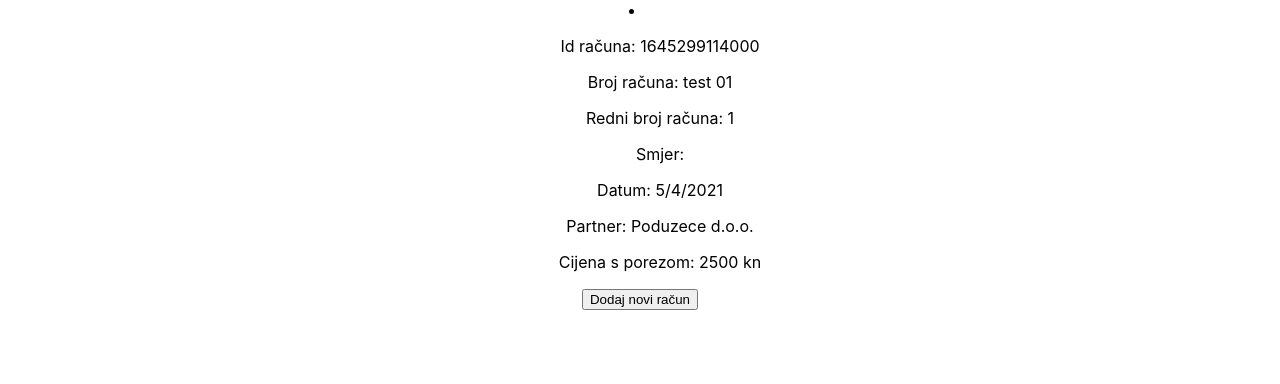
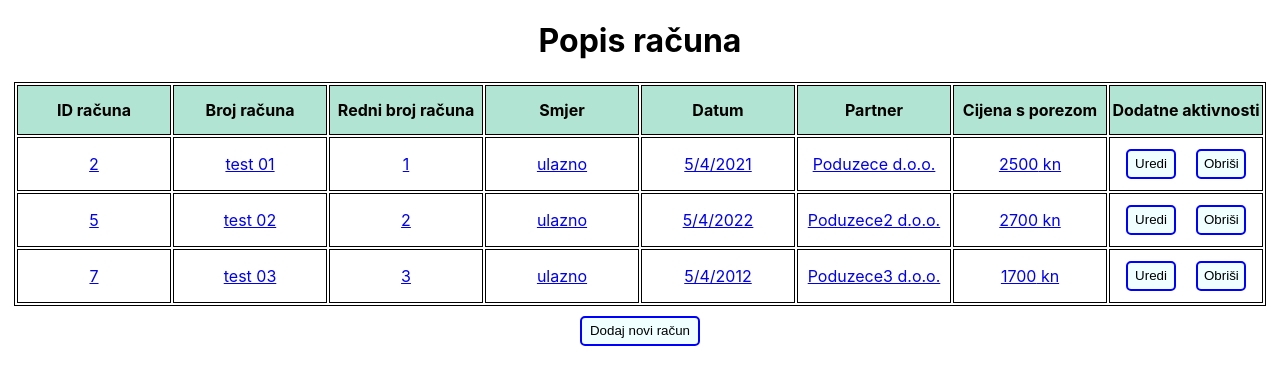
Before and after one commit to CROmarcos/sedamit_zadatak, a React (Create React App) app: page / in a window 1280 px wide. Shown: the top 384 px of the page. Built offline with nearby package versions, Linux system fonts and the light colour scheme.

Commit message:
Single page aplikacija
Napravljen zaseban branch za single page aplikaciju radi testiranja

```diff
--- a/src/App.tsx
+++ b/src/App.tsx
@@ -1,17 +1,92 @@
-import { Route, Routes } from 'react-router-dom';
+// @ts-ignore: Object is possibly 'null'.
+
+import { useState } from 'react';
 import './App.css';
-
-//Pages
-import NoviRacun from './Pages/NoviRacun';
-import Pocetna from './Pages/Pocetna';
+import DodajRacun from './Components/DodajRacun/DodajRacun';
+import ListaRacuna from './Components/ListaRacuna/ListaRacuna';
+import IRacun from './Interface';
 
 function App() {
+  const [racuni, setRacuni] = useState<IRacun["racuni"]>([{
+    id: 2,
+    broj_racuna: "test 01",
+    redni_broj_racuna: 1,
+    smjer: "ulazno",
+    datum_racuna: new Date('May 04, 2021'),
+    rok_placanja: new Date('March 03, 2022'),
+    naziv_partnera: "Poduzece d.o.o.",
+    adresa_partnera: "",
+    oib: '02325566821',
+    iznos_prije_poreza: 2000,
+    porez: 25,
+    iznos_poreza: 500,
+    cijena_s_porezom: 2500
+  },
+  {
+    id: 5,
+    broj_racuna: "test 02",
+    redni_broj_racuna: 2,
+    smjer: "ulazno",
+    datum_racuna: new Date('May 04, 2022'),
+    rok_placanja: new Date('March 03, 2023'),
+    naziv_partnera: "Poduzece2 d.o.o.",
+    adresa_partnera: "",
+    oib: '02325562221',
+    iznos_prije_poreza: 2000,
+    porez: 26,
+    iznos_poreza: 400,
+    cijena_s_porezom: 2700
+  },
+  {
+    id: 7,
+    broj_racuna: "test 03",
+    redni_broj_racuna: 3,
+    smjer: "ulazno",
+    datum_racuna: new Date('May 04, 2012'),
+    rok_placanja: new Date('March 03, 2013'),
+    naziv_partnera: "Poduzece3 d.o.o.",
+    adresa_partnera: "",
+    oib: '02321562221',
+    iznos_prije_poreza: 1000,
+    porez: 16,
+    iznos_poreza: 160,
+    cijena_s_porezom: 1700
+  }])
+
+  function prikaziUnos(){
+    let x=document.getElementById("popis")
+    let y=document.getElementById("dodaj")
+    if(x != null) {
+      x.style.display = "none"
+    }
+    if(y!=null){
+      y.style.display="block"
+    }
+  }
+
+  function prikaziPopis(){
+    let x=document.getElementById("dodaj")
+    let y=document.getElementById("popis")
+    if(x != null) {
+      x.style.display = "none"
+    }
+    if(y!=null){
+      y.style.display="block"
+    }
+  }
+
   return (
     <div className="App">
-        <Routes>
-          <Route path='/' element={Pocetna()} />
-          <Route path='/noviracun' element={NoviRacun()} />
-        </Routes>
+      <div id='popis' className='Popis'>
+        <h1>Popis računa</h1>
+        <ListaRacuna racuni={racuni} />
+        <button onClick={prikaziUnos}>Dodaj novi račun</button>
+      </div>
+      <div id='dodaj' className='Dodaj'>
+        <DodajRacun racuni={racuni} setRacuni={setRacuni} />
+        <button onClick={prikaziPopis}>Spremi račun</button>
+        <button onClick={prikaziPopis}>Odustani</button>
+      </div>
     </div>
   );
 }
--- a/src/Components/DodajRacun/DodajRacun.scss
+++ b/src/Components/DodajRacun/DodajRacun.scss
@@ -0,0 +1,22 @@
+.DodajRacun {
+    &__izracun {
+        visibility: hidden;
+    }
+}
+
+input {
+    width: 250px;
+    height: 30px;
+    margin-bottom: 10px;
+
+    &--RB {
+        display: inline;
+        font-size: small;
+    }
+}
+
+.RadioButton {
+    width: 15px;
+    height: 15px;
+    margin: 5;
+}
--- a/src/Components/DodajRacun/DodajRacun.tsx
+++ b/src/Components/DodajRacun/DodajRacun.tsx
@@ -1,19 +1,112 @@
+import React, { useState } from "react"
 import IRacun from "../../Interface"
+import "./DodajRacun.scss"
 
-const DodajRacun = () => {
+interface IProps {
+    setRacuni: React.Dispatch<React.SetStateAction<IRacun["racuni"]>>
+    racuni: IRacun["racuni"]
+}
+
+const DodajRacun: React.FC<IProps> = ({ racuni, setRacuni }) => {
+
+    let brojac = 1;
+    let iznosPoreza = 0;
+    let cijenaSPorezom = 0;
+
+    const [input, setInput] = useState({
+        id: "",
+        broj_racuna: "",
+        redni_broj_racuna: "",
+        smjer: "",
+        datum_racuna: new Date(),
+        rok_placanja: new Date(),
+        naziv_partnera: "",
+        adresa_partnera: "",
+        oib: '',
+        iznos_prije_poreza: "",
+        porez: "",
+        iznos_poreza: "",
+        cijena_s_porezom: ""
+    })
+
+    const handleChange = (e: React.ChangeEvent<HTMLInputElement>) => {
+        setInput({
+            ...input,
+            [e.target.name]: e.target.value
+        })
+    }
+
+    const izracunajPorez = () => {
+        if (!input.iznos_prije_poreza || !input.porez) return
+        iznosPoreza = parseFloat(input.iznos_prije_poreza) * parseInt(input.porez) / 100
+        cijenaSPorezom = parseFloat(input.iznos_prije_poreza) + parseFloat(input.iznos_poreza)
+        var x = document.getElementById("porez")
+        if (x?.style.visibility === "hidden") {
+            x!.style.visibility = "visible"
+        }
+    }
+
+    const spremiRacun = () => {
+        if (!input.broj_racuna || !input.naziv_partnera || !input.iznos_prije_poreza) return
+        setRacuni([
+            ...racuni,
+            {
+                id: Date.now(),
+                broj_racuna: input.broj_racuna,
+                redni_broj_racuna: brojac,
+                smjer: "ulazno",
+                datum_racuna: new Date('May 04, 2021'),
+                rok_placanja: new Date('May 07, 2021'),
+                naziv_partnera: input.naziv_partnera,
+                adresa_partnera: input.adresa_partnera,
+                oib: input.oib,
+                iznos_prije_poreza: parseFloat(input.iznos_prije_poreza),
+                porez: parseFloat(input.porez),
+                iznos_poreza: iznosPoreza,
+                cijena_s_porezom: cijenaSPorezom
+            }
+        ])
+        setInput({
+            id: "",
+            broj_racuna: "",
+            redni_broj_racuna: "",
+            smjer: "",
+            datum_racuna: new Date(),
+            rok_placanja: new Date(),
+            naziv_partnera: "",
+            adresa_partnera: "",
+            oib: '',
+            iznos_prije_poreza: "",
+            porez: "",
+            iznos_poreza: "",
+            cijena_s_porezom: ""
+        })
+        brojac++
+    }
+
     return (
         <div className="DodajRacun">
             <div className="DodajRacun__unos">
-                <input type="text" name="broj_racuna" />
-                <input type="date" name="datum_racuna" />
-                <input type="date" name="rok_placanja" />
-                <input type="text" name="naziv_partnera" />
-                <input type="text" name="adresa_partnera" />
-                <input type="text" name="oib" />
-                <input type="text" name="iznos_prije_poreza" />
-                <input type="text" name="porez" /></div>
-            <button>Izračunaj porez</button>
-            <button>Podnesi račun</button>
+                <p>{brojac}</p>
+                <div className="Input"><p>Broj računa: </p><input type="text" name="broj_racuna" value={input.broj_racuna} onChange={handleChange} /></div>
+                <div className="Input"><p>Datum otvaranja računa: </p><input type="date" name="datum_racuna" /></div>
+                <div className="Input"><p>Rok plaćanja: </p><input type="date" name="rok_placanja" /></div>
+                <div className="Input"><p>Poslovni partner: </p><input type="text" name="naziv_partnera" value={input.naziv_partnera} onChange={handleChange} /></div>
+                <div className="Input"><p>Adresa poslovnog partnera: </p><input type="text" name="adresa_partnera" value={input.adresa_partnera} onChange={handleChange} /></div>
+                <div className="Input--RB">
+                    <input className="RadioButton" type="radio" id="ulazno" name="smjer" value={input.smjer} /><label>Ulazni račun</label>
+                    <input className="RadioButton" type="radio" id="izlazno" name="smjer" value={input.smjer} /><label>Izlazni račun</label>
+                </div>
+                <div className="Input"><p>OIB: </p><input type="text" name="oib" value={input.oib} onChange={handleChange} /></div>
+                <div className="Input"><p>Iznos prije poreza: </p><input type="text" name="iznos_prije_poreza" value={input.iznos_prije_poreza} onChange={handleChange} /></div>
+                <div className="Input"><p>Porez: </p><input type="text" name="porez" value={input.porez} onChange={handleChange} /><p> %</p></div>
+            </div>
+            <div id="porez" className="DodajRacun__izracun">
+                <p>Iznos poreza: {iznosPoreza} kn</p>
+                <p>Cijena s porezom: {cijenaSPorezom} kn</p>
+            </div>
+            <button onClick={izracunajPorez}>Izračunaj porez</button>
+            <button onClick={spremiRacun}>Podnesi račun</button>
         </div>
     )
 }
--- a/src/Components/ListaRacuna/ListaRacuna.scss
+++ b/src/Components/ListaRacuna/ListaRacuna.scss
@@ -1,3 +1,9 @@
 .Lista {
-    width: auto;
+    margin: auto;
+    margin-top: 10px;
+    border: 1px solid;
+
+    &--btn {
+        width: 50px;
+    }
 }
--- a/src/Components/ListaRacuna/ListaRacuna.tsx
+++ b/src/Components/ListaRacuna/ListaRacuna.tsx
@@ -1,20 +1,35 @@
+import { Link } from "react-router-dom"
 import IRacun from "../../Interface"
+import "./ListaRacuna.scss"
 
 const ListaRacuna: React.FC<IRacun> = ({ racuni }) => {
     return (
-        <li className="Lista">
+        <>
+        <table className="Lista">
+            <tr>
+                <th>ID računa</th>
+                <th>Broj računa</th>
+                <th>Redni broj računa</th>
+                <th>Smjer</th>
+                <th>Datum</th>
+                <th>Partner</th>
+                <th>Cijena s porezom</th>
+                <th>Dodatne aktivnosti</th>
+            </tr>
             {racuni.map(racun =>
-                <ul>
-                    <p>Id računa: {racun.id}</p>
-                    <p>Broj računa: {racun.broj_racuna}</p>
-                    <p>Redni broj računa: {racun.redni_broj_racuna}</p>
-                    <p>Smjer: {racun.smjer}</p>
-                    <p>Datum: {racun.datum_racuna.toLocaleDateString()}</p>
-                    <p>Partner: {racun.naziv_partnera}</p>
-                    <p>Cijena s porezom: {racun.cijena_s_porezom} kn</p>
-                </ul>
+                <tr>
+                    <td><Link to="/detalji">{racun.id}</Link></td>
+                    <td><Link to="/detalji">{racun.broj_racuna}</Link></td>
+                    <td><Link to="/detalji">{racun.redni_broj_racuna}</Link></td>
+                    <td><Link to="/detalji">{racun.smjer}</Link></td>
+                    <td><Link to="/detalji">{racun.datum_racuna.toLocaleDateString()}</Link></td>
+                    <td><Link to="/detalji">{racun.naziv_partnera}</Link></td>
+                    <td><Link to="/detalji">{racun.cijena_s_porezom} kn</Link></td>
+                    <td><button className="Lista--btn">Uredi</button><button className="Lista--btn" onClick={()=>racuni.splice(racun.id)}>Obriši</button></td>
+                </tr>
             )}
-        </li>
+        </table>
+        </>
     )
 }
 
--- a/src/Pages/NoviRacun.tsx
+++ /dev/null
@@ -1,12 +0,0 @@
-import DodajRacun from "../Components/DodajRacun/DodajRacun"
-
-const NoviRacun = () => {
-    return (
-        <div>
-            <h2>Napravi novi račun:</h2>
-            <DodajRacun />
-        </div>
-    )
-}
-
-export default NoviRacun
--- a/src/Pages/Pocetna.tsx
+++ /dev/null
@@ -1,33 +0,0 @@
-import { useState } from "react"
-import { Link } from "react-router-dom"
-import ListaRacuna from "../Components/ListaRacuna/ListaRacuna"
-import IRacun from "../Interface"
-
-const Pocetna = () => {
-
-    const [racuni, setRacuni] = useState<IRacun["racuni"]>([{
-        id: Date.now(),
-        broj_racuna: "test 01",
-        redni_broj_racuna: 1,
-        smjer: true,
-        datum_racuna: new Date('May 04, 2021'),
-        rok_placanja: new Date('March 03, 2022'),
-        naziv_partnera: "Poduzece d.o.o.",
-        adresa_partnera: "",
-        oib: '02325566821',
-        iznos_prije_poreza: 2000,
-        porez: 25,
-        iznos_poreza: 500,
-        cijena_s_porezom: 2500
-    }])
-    return (
-        <div>
-            <ListaRacuna racuni={racuni} />
-            <Link to="/noviracun">
-                <button>Dodaj novi račun</button>
-            </Link>
-        </div>
-    )
-}
-
-export default Pocetna
--- a/src/index.css
+++ b/src/index.css
@@ -11,3 +11,41 @@ code {
   font-family: source-code-pro, Menlo, Monaco, Consolas, 'Courier New',
     monospace;
 }
+
+th {
+  width: 150px;
+}
+
+tr {
+  height: 50px;
+}
+
+th {
+  background-color: rgb(177, 228, 211);
+}
+
+tr, th, td {
+  border: 1px solid;
+}
+
+button {
+  width: 120px;
+  height: 30px;
+  margin: 10px;
+  background-color: azure;
+  border-radius: 5px;
+  border: 2px solid blue;
+}
+
+.Input {
+  margin-bottom: 10px;
+  display: inline;
+}
+
+.Popis {
+  display: block;
+}
+
+.Dodaj {
+  display: none;
+}
```
Also changed, not shown: src/Components/DetaljiRacuna/DetaljiRacuna.tsx (added, +13 -0 lines), src/Components/Naslov/Naslov.tsx (deleted, +0 -11 lines).
